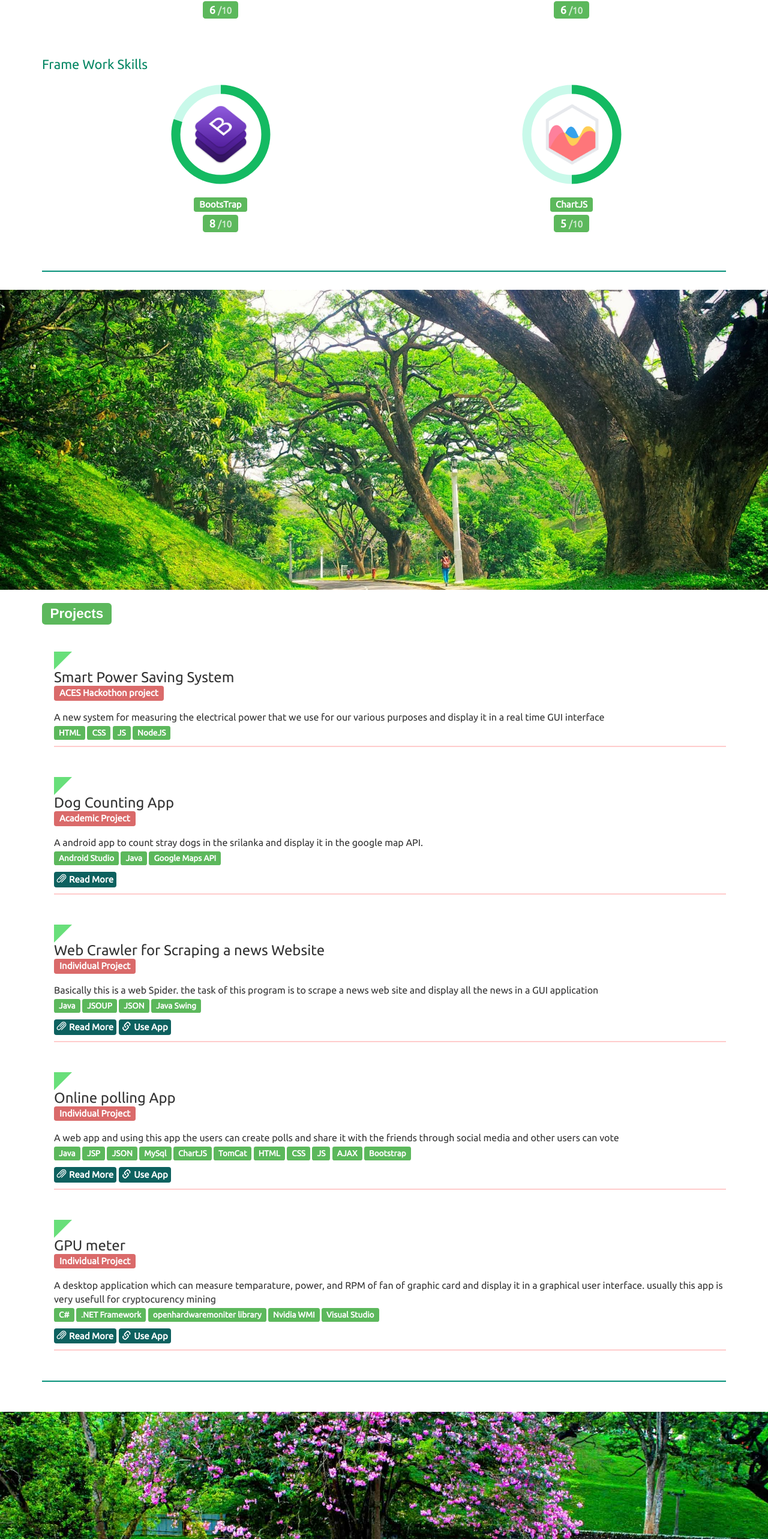
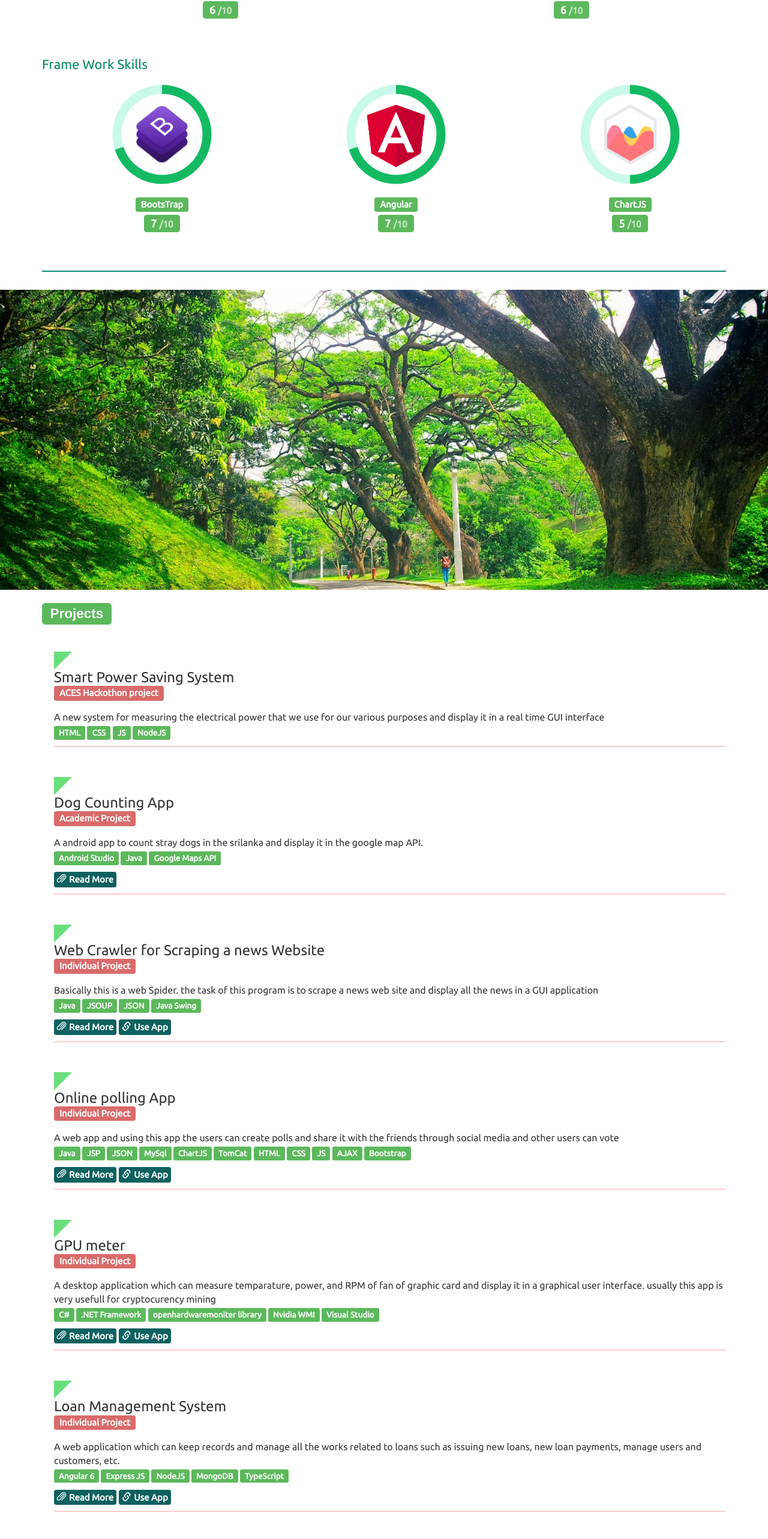
Before and after one commit to jayamaljayamaha/JayamalJayamaha.github.io, a plain HTML site: page index.html in a window 1280 px wide. Shown: the part 2135-4700 px from the top of the page at 60% size. Drawn offline with nearby package versions, Linux system fonts and the light colour scheme; a script that the page names is missing.

Commit message:
Added a loan managment project

```diff
--- a/css/style.css
+++ b/css/style.css
@@ -158,13 +158,14 @@
 
 }
 #skillJavaLabel, #skillCLabel, #skillCSharpLabel, #skillHtmlLabel, #skillCssLabel, #skillJsLabel, #skillAjaxLabel,
-#skillMySqlLabel, #skillMongoDbLabel, #skillPhpLabel, #skillNodeJsLabel, #skillBootstrapLabel, #skillChartJsLabel  {
+#skillMySqlLabel, #skillMongoDbLabel, #skillPhpLabel, #skillNodeJsLabel, #skillBootstrapLabel, #skillAngularLabel, #skillChartJsLabel  {
       font-size: 15px;
 }
 #skillJavaValue, #skillCValue, #skillCSharpValue, #skillHtmlValue, #skillCssValue, #skillJsValue, #skillAjaxValue,
-#skillMySqlValue, #skillMongoDbValue, #skillPhpValue, #skillNodeJsValue, #skillBootstrapValue, #skillChartJsValue{
+#skillMySqlValue, #skillMongoDbValue, #skillPhpValue, #skillNodeJsValue, #skillBootstrapValue, #skillAngularValue, #skillChartJsValue{
     font-size: 18px;
 }
+
 small{
     font-size:6px;
     opacity: 0.7;
--- a/index.html
+++ b/index.html
@@ -246,7 +246,7 @@
                     <div id="FrameWorkSkills" class="skillList">
                         <h4>Frame Work Skills</h4>
                         <div class="row">
-                            <div class="col-md-6 specSkill">
+                            <div class="col-md-4 specSkill">
                                 <ul>
                                     <li>
                                         <canvas id="bootstrapCanvas" >
@@ -257,11 +257,26 @@
                                         <span id="skillBootstrapLabel" class="label label-success ">BootsTrap</span>
                                     </li>
                                     <li>
-                                        <span id="skillBootstrapValue" class="label label-success ">8 <small>/10</small></span>
+                                        <span id="skillBootstrapValue" class="label label-success ">7 <small>/10</small></span>
                                     </li>
                                 </ul>
                             </div>
-                            <div class="col-md-6 specSkill">
+                            <div class="col-md-4 specSkill">
+                                <ul>
+                                    <li>
+                                        <canvas id="angularCanvas" >
+                                            <img id="angularLogo" src="img/angular.png">
+                                        </canvas>
+                                    </li>
+                                    <li>
+                                        <span id="skillAngularLabel" class="label label-success ">Angular </span>
+                                    </li>
+                                    <li>
+                                        <span id="skillAngularValue" class="label label-success ">7 <small>/10</small></span>
+                                    </li>
+                                </ul>
+                            </div>
+                            <div class="col-md-4 specSkill">
                                 <ul>
                                     <li>
                                         <canvas id="chartJsCanvas">
@@ -425,6 +440,36 @@
                             </ul>
                         </div>
                     </div>
+                    <div class="oneProject">
+                        <div class="triangle-topleft"></div>
+                        <div class="projectContetns">
+                            <h3>Loan Management System</h3>
+                            <h4><span class="label label-success ">Individual Project</span></h4>
+                            <p> A web application which can keep records and manage all the works related to loans such as issuing new loans,
+                            new loan payments, manage users and customers, etc. </p>
+                            <ul>
+                                <li><span class="label label-success">Angular 6</span></li>
+                                <li><span class="label label-success">Express JS</span></li>
+                                <li><span class="label label-success">NodeJS</span></li>
+                                <li><span class="label label-success">MongoDB</span></li>
+                                <li><span class="label label-success">TypeScript</span></li>
+                            </ul>
+                            <ul>
+                                <li class="linkButtonsList">
+                                    <button type="button" class="btn btn-success linkButtons">
+                                        <span class="glyphicon glyphicon-paperclip"></span>Read More
+                                    </button>
+                                </li>
+                                <li class="linkButtonsList">
+                                    <a href="https://loan-managment.herokuapp.com/" target="_blank">
+                                        <button type="button" class="btn btn-success linkButtons">
+                                            <span class="glyphicon glyphicon-link"></span>Use App
+                                        </button>
+                                    </a>
+                                </li>
+                            </ul>
+                        </div>
+                    </div>
                 </div>
 
             </div>
--- a/js/script.js
+++ b/js/script.js
@@ -12,6 +12,7 @@ window.onload = function() {
     var phpCirBar = document.getElementById('phpCanvas');
     var nodeJsCirBar = document.getElementById('nodeJsCanvas');
     var bootstrapBar = document.getElementById('bootstrapCanvas');
+    var angularBar = document.getElementById('angularCanvas');
     var chartJsCirBar = document.getElementById('chartJsCanvas');
 
     var javaImage = document.getElementById('javaLogo');
@@ -26,13 +27,15 @@ window.onload = function() {
     var phpImage = document.getElementById('phpLogo');
     var nodeJsImage = document.getElementById('nodeJsLogo');
     var bootstrapImage = document.getElementById('bootstrapLogo');
+    var angularImage = document.getElementById('angularLogo');
     var chartJsImage = document.getElementById('chartJsLogo');
 
+
     var progressBars = [javaCirBar,cCirBar,cSharpCirBar,htmlCirBar,cssCirBar,jsCirBar,ajaxCirBar,mySqlCirBar,
-        mongoDbCirBar,phpCirBar,nodeJsCirBar,bootstrapBar,chartJsCirBar];
+        mongoDbCirBar,phpCirBar,nodeJsCirBar,bootstrapBar, angularBar, chartJsCirBar];
 
     var images = [javaImage,cImage,cSharpImage,htmlImage,cssImage,jsImage,ajaxImage,mySqlImage,mongoDbImage,phpImage,
-        nodeJsImage,bootstrapImage,chartJsImage];
+        nodeJsImage,bootstrapImage, angularImage, chartJsImage];
 
     var objects = {
         "metaData":[
@@ -47,10 +50,11 @@ window.onload = function() {
             {"X":35,"Y":45,"width":110,"height":110,"angle": Math.PI*7/10},
             {"X":48,"Y":45,"width":85,"height":100,"angle": Math.PI*7/10},
             {"X":40,"Y":40,"width":100,"height":100,"angle": Math.PI*7/10},
-            {"X":40,"Y":40,"width":100,"height":100,"angle": Math.PI*11/10},
+            {"X":40,"Y":40,"width":100,"height":100,"angle": Math.PI*9/10},
+            {"X":25,"Y":25,"width":130,"height":130,"angle": Math.PI*9/10},
             {"X":25,"Y":25,"width":130,"height":130,"angle": Math.PI*1/2},
         ]
-    }
+    };
 
 
     var i;
@@ -75,7 +79,24 @@ window.onload = function() {
         ctxs.drawImage(Image, objects.metaData[i].X, objects.metaData[i].Y, objects.metaData[i].width ,objects.metaData[i].height);
     }
 
-/*
-    var mongoDbImage = document.getElementById('mongoDbLogo');
-    ctxMongoDb.drawImage(mongoDbImage, 35, 35, 110 ,110);*/
+    /*
+        var mongoDbImage = document.getElementById('mongoDbLogo');
+        ctxMongoDb.drawImage(mongoDbImage, 35, 35, 110 ,110);*/
 };
+
+$(document).ready(function(){
+    var $nav = $('#navBar');
+
+    // fade in .navbar
+    $(function () {
+        $(window).scroll(function () {
+            // set distance user needs to scroll before we start fadeIn
+            if ($(this).scrollTop() > 100) { //For dynamic effect use $nav.height() instead of '100'
+                $nav.fadeIn();
+            } else {
+                $nav.fadeOut();
+            }
+        });
+    });
+
+});
```
Also changed, not shown: img/angular.png (added).
